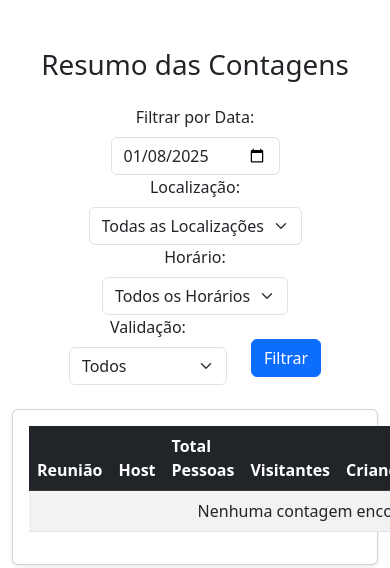
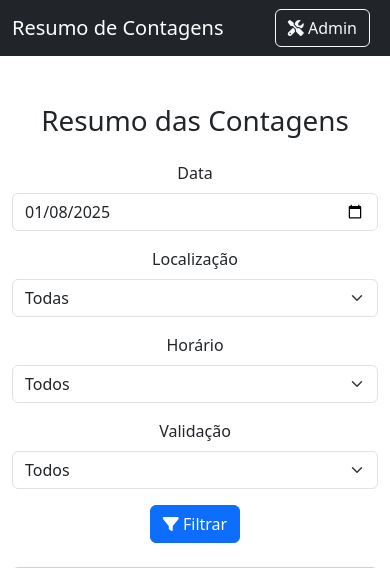
Before and after one commit to tiagolch/counting_people, a Django app: page /resumo/ in a window 390 px wide; the page is wider, and only the part inside the window is pictured. Shown: the top 568 px of that part. Run offline with Django 5.2, Linux system fonts and the light colour scheme; data that the repository does not hold is empty; some libraries are stand-ins or nearby versions.

Commit message:
Alterado formulario e tela de resumo
Signed-off-by: Tiago <tiagolch@hotmail.com>

```diff
--- a/core/models.py
+++ b/core/models.py
@@ -16,7 +16,6 @@ class Localizacao(models.Model):
 
 class Reuniao(models.Model):
     localizacao = models.ForeignKey(Localizacao, on_delete=models.CASCADE)
-    data = models.DateField()
     horario = models.TimeField()
     descricao = models.CharField(max_length=100, blank=True, null=True)
 
@@ -25,12 +24,13 @@ class Reuniao(models.Model):
         verbose_name_plural = "Reuniões"
 
     def __str__(self):
-        return f"{self.localizacao} - {self.data} - {self.horario}"
+        return f"{self.localizacao} - {self.horario}"
 
 
 class Contagem(models.Model):
     reuniao = models.ForeignKey(Reuniao, on_delete=models.CASCADE)
-    host_nome = models.CharField(max_length=100)  # Campo para o nome do host
+    data_reuniao = models.DateField(default=now)
+    host_nome = models.CharField(max_length=100)
     total_pessoas = models.PositiveIntegerField(default=0)
     visitantes = models.PositiveIntegerField(default=0)
     criancas = models.PositiveIntegerField(default=0)
--- a/core/views.py
+++ b/core/views.py
@@ -5,30 +5,48 @@ from .models import Contagem
 from django.utils.timezone import now
 from django.db.models import Sum
 from .models import Contagem, Localizacao, Reuniao
+from django.http import JsonResponse
+from datetime import datetime
+from django.contrib import messages
 
 
 def enviar_contagem(request):
     if request.method == 'POST':
         form = ContagemForm(request.POST)
         if form.is_valid():
-            form.save()
-            return redirect('contagem_enviada')
+            if form.cleaned_data.get('horario'):
+                form.save()
+                messages.success(request, 'Contagem enviada com sucesso!')
+                return redirect('enviar_contagem')
+            else:
+                messages.error(request, 'Por favor, selecione um horário válido.')
+        else:
+            messages.error(request, 'Corrija os erros no formulário.')
     else:
         form = ContagemForm()
 
     return render(request, 'contagem_form.html', {'form': form})
 
+def get_horarios(request):
+    localizacao_id = request.GET.get('localizacao')
+    horarios = Reuniao.objects.filter(localizacao_id=localizacao_id).values('id', 'horario')
+
+    return JsonResponse({'horarios': list(horarios)})
+
 
 def resumo_contagem(request):
     data_filtro = request.GET.get('data', now().date().strftime('%Y-%m-%d'))
+
+    data_filtro_iso = data_filtro
+
     localizacao_id = request.GET.get('localizacao', '')
     horario_filtro = request.GET.get('horario', '')
     validado_filtro = request.GET.get('validado', '')
 
     localizacoes = Localizacao.objects.all()
-    horarios = Reuniao.objects.filter(data=data_filtro).values_list('horario', flat=True).distinct()
+    horarios = Reuniao.objects.values_list('horario', flat=True).distinct()
 
-    contagens = Contagem.objects.filter(reuniao__data=data_filtro)
+    contagens = Contagem.objects.filter(data_reuniao=data_filtro_iso)
 
     if localizacao_id:
         contagens = contagens.filter(reuniao__localizacao_id=localizacao_id)
@@ -37,7 +55,11 @@ def resumo_contagem(request):
         localizacao_selecionada = None
 
     if horario_filtro:
-        contagens = contagens.filter(reuniao__horario=horario_filtro)
+        try:
+            horario_formatado = datetime.strptime(horario_filtro, '%H:%M').time()
+            contagens = contagens.filter(reuniao__horario=horario_formatado)
+        except ValueError:
+            pass  # Evita erro se o horário não estiver no formato correto
 
     if validado_filtro == '1':
         contagens = contagens.filter(validado=True)
@@ -66,3 +88,11 @@ def resumo_contagem(request):
 
 def contagem_enviada(request):
     return render(request, 'contagem_enviada.html')
+
+def atualizar_validacao(request, contagem_id):
+    if request.method == 'POST':
+        contagem = Contagem.objects.get(id=contagem_id)
+        contagem.validado = not contagem.validado  # Alterna entre True e False
+        contagem.save()
+        return JsonResponse({'status': 'success', 'validado': contagem.validado})
+    return JsonResponse({'status': 'error'}, status=400)
--- a/main/urls.py
+++ b/main/urls.py
@@ -22,5 +22,8 @@ urlpatterns = [
     path('admin/', admin.site.urls),
     path('', views.enviar_contagem, name='enviar_contagem'),
     path('resumo/', views.resumo_contagem, name='resumo_contagem'),
+    path('get_horarios/', views.get_horarios, name='get_horarios'),
     path('contagem/enviada/', views.contagem_enviada, name='contagem_enviada'),
+    path('atualizar_validacao/<int:contagem_id>/', views.atualizar_validacao, name='atualizar_validacao'),
+
 ]
--- a/templates/resumo_contagem.html
+++ b/templates/resumo_contagem.html
@@ -7,25 +7,37 @@
 
     <!-- Bootstrap 5 CDN -->
     <link href="https://cdn.jsdelivr.net/npm/bootstrap@5.3.0/dist/css/bootstrap.min.css" rel="stylesheet">
+    <link href="https://cdnjs.cloudflare.com/ajax/libs/font-awesome/6.0.0/css/all.min.css" rel="stylesheet">
 </head>
 <body>
+
+<!-- Navbar -->
+<nav class="navbar navbar-expand-lg navbar-dark bg-dark">
+    <div class="container-fluid">
+        <a class="navbar-brand" href="#">Resumo de Contagens</a>
+        <div class="d-flex">
+            <a href="/admin/" class="btn btn-outline-light me-2">
+                <i class="fas fa-tools"></i> Admin
+            </a>
+        </div>
+    </div>
+</nav>
 
 <div class="container mt-5">
     <h1 class="text-center mb-4">Resumo das Contagens</h1>
 
+    <!-- Filtros -->
     <form method="get" class="text-center mb-4">
-        <div class="row justify-content-center">
-            <!-- Filtro por Data -->
-            <div class="col-auto">
-                <label for="data" class="form-label">Filtrar por Data:</label>
+        <div class="row justify-content-center g-3">
+            <div class="col-md-3">
+                <label for="data" class="form-label">Data</label>
                 <input type="date" name="data" id="data" class="form-control" value="{{ data_filtro }}">
             </div>
 
-            <!-- Filtro por Localização -->
-            <div class="col-auto">
-                <label for="localizacao" class="form-label">Localização:</label>
+            <div class="col-md-3">
+                <label for="localizacao" class="form-label">Localização</label>
                 <select name="localizacao" id="localizacao" class="form-select">
-                    <option value="">Todas as Localizações</option>
+                    <option value="">Todas</option>
                     {% for local in localizacoes %}
                         <option value="{{ local.id }}" {% if localizacao_filtro == local.id|slugify %}selected{% endif %}>
                             {{ local.nome }}
@@ -34,11 +46,10 @@
                 </select>
             </div>
 
-            <!-- Filtro por Horário -->
-            <div class="col-auto">
-                <label for="horario" class="form-label">Horário:</label>
+            <div class="col-md-3">
+                <label for="horario" class="form-label">Horário</label>
                 <select name="horario" id="horario" class="form-select">
-                    <option value="">Todos os Horários</option>
+                    <option value="">Todos</option>
                     {% for horario in horarios %}
                         <option value="{{ horario }}" {% if horario_filtro == horario|time:"H:i:s" %}selected{% endif %}>
                             {{ horario|time:"H:i" }}
@@ -47,9 +58,8 @@
                 </select>
             </div>
 
-            <!-- Filtro por Validação -->
-            <div class="col-auto">
-                <label for="validado" class="form-label">Validação:</label>
+            <div class="col-md-3">
+                <label for="validado" class="form-label">Validação</label>
                 <select name="validado" id="validado" class="form-select">
                     <option value="">Todos</option>
                     <option value="1" {% if validado_filtro == '1' %}selected{% endif %}>Validados</option>
@@ -57,17 +67,19 @@
                 </select>
             </div>
 
-            <div class="col-auto">
-                <button type="submit" class="btn btn-primary mt-4">Filtrar</button>
+            <div class="col-12">
+                <button type="submit" class="btn btn-primary">
+                    <i class="fas fa-filter"></i> Filtrar
+                </button>
             </div>
         </div>
     </form>
 
+    <!-- Resumo Consolidado -->
     {% if contagens %}
-    <!-- Card Consolidado com Totais -->
     <div class="card shadow-sm mb-4">
         <div class="card-body">
-            <h4>Resumo Consolidado</h4>
+            <h4><i class="fas fa-chart-line"></i> Resumo Consolidado</h4>
             <p><strong>Data:</strong> {{ data_filtro }}</p>
             {% if localizacao_selecionada %}
                 <p><strong>Localização:</strong> {{ localizacao_selecionada.nome }}</p>
@@ -83,7 +95,9 @@
                 <li class="list-group-item"><strong>Total de Conversões:</strong> {{ totais.total_conversoes|default:"0" }}</li>
             </ul>
 
-            <button class="btn btn-success mt-3" onclick="copiarResumo()">Copiar Resumo</button>
+            <button class="btn btn-success mt-3" onclick="copiarResumo()">
+                <i class="fas fa-copy"></i> Copiar Resumo
+            </button>
             <textarea id="resumoTexto" class="d-none">
 Resumo de Contagem - {{ data_filtro }}
 {% if localizacao_selecionada %}Localização: {{ localizacao_selecionada.nome }}{% endif %}
@@ -97,7 +111,7 @@ Total de Conversões: {{ totais.total_conversoes|default:"0" }}
     </div>
     {% endif %}
 
-    <!-- Tabela com Detalhes -->
+    <!-- Tabela Detalhada -->
     <div class="card shadow-sm">
         <div class="card-body">
             <table class="table table-hover table-striped">
@@ -110,6 +124,7 @@ Total de Conversões: {{ totais.total_conversoes|default:"0" }}
                         <th>Crianças</th>
                         <th>Conversões</th>
                         <th>Validado</th>
+                        <th>Ação</th>
                     </tr>
                 </thead>
                 <tbody>
@@ -122,16 +137,15 @@ Total de Conversões: {{ totais.total_conversoes|default:"0" }}
                         <td>{{ contagem.criancas }}</td>
                         <td>{{ contagem.conversoes }}</td>
                         <td>
-                            {% if contagem.validado %}
-                                <span class="badge bg-success">Sim</span>
-                            {% else %}
-                                <span class="badge bg-danger">Não</span>
-                            {% endif %}
+                            <span id="validado-{{ contagem.id }}" class="badge {% if contagem.validado %}bg-success{% else %}bg-danger{% endif %}">
+                                {% if contagem.validado %}Sim{% else %}Não{% endif %}
+                            </span>
                         </td>
-                    </tr>
-                    {% empty %}
-                    <tr>
-                        <td colspan="7" class="text-center">Nenhuma contagem encontrada.</td>
+                        <td>
+                            <button class="btn btn-sm btn-outline-primary" onclick="atualizarValidacao({{ contagem.id }})">
+                                <i class="fas fa-edit"></i> Alterar
+                            </button>
+                        </td>
                     </tr>
                     {% endfor %}
                 </tbody>
@@ -151,7 +165,38 @@ Total de Conversões: {{ totais.total_conversoes|default:"0" }}
     }
 </script>
 
+<script>
+    function atualizarValidacao(contagemId) {
+        fetch(`/atualizar_validacao/${contagemId}/`, {
+            method: 'POST',
+            headers: {
+                'X-CSRFToken': '{{ csrf_token }}',  // Garante segurança com CSRF token
+                'Content-Type': 'application/json'
+            },
+        })
+        .then(response => response.json())
+        .then(data => {
+            if (data.status === 'success') {
+                const badge = document.getElementById(`validado-${contagemId}`);
+                if (data.validado) {
+                    badge.classList.remove('bg-danger');
+                    badge.classList.add('bg-success');
+                    badge.textContent = 'Sim';
+                } else {
+                    badge.classList.remove('bg-success');
+                    badge.classList.add('bg-danger');
+                    badge.textContent = 'Não';
+                }
+            } else {
+                alert('Erro ao atualizar a validação.');
+            }
+        })
+        .catch(error => console.error('Erro:', error));
+    }
+</script>
+
+<script src="https://kit.fontawesome.com/a076d05399.js" crossorigin="anonymous"></script>
+
 <script src="https://cdn.jsdelivr.net/npm/bootstrap@5.3.0/dist/js/bootstrap.bundle.min.js"></script>
-
 </body>
 </html>
```
Also changed, not shown: core/admin.py (+4 -4 lines), core/forms.py (+66 -13 lines), templates/contagem_form.html (+79 -18 lines), core/migrations/0005_remove_reuniao_data_contagem_data_reuniao.py (added).
